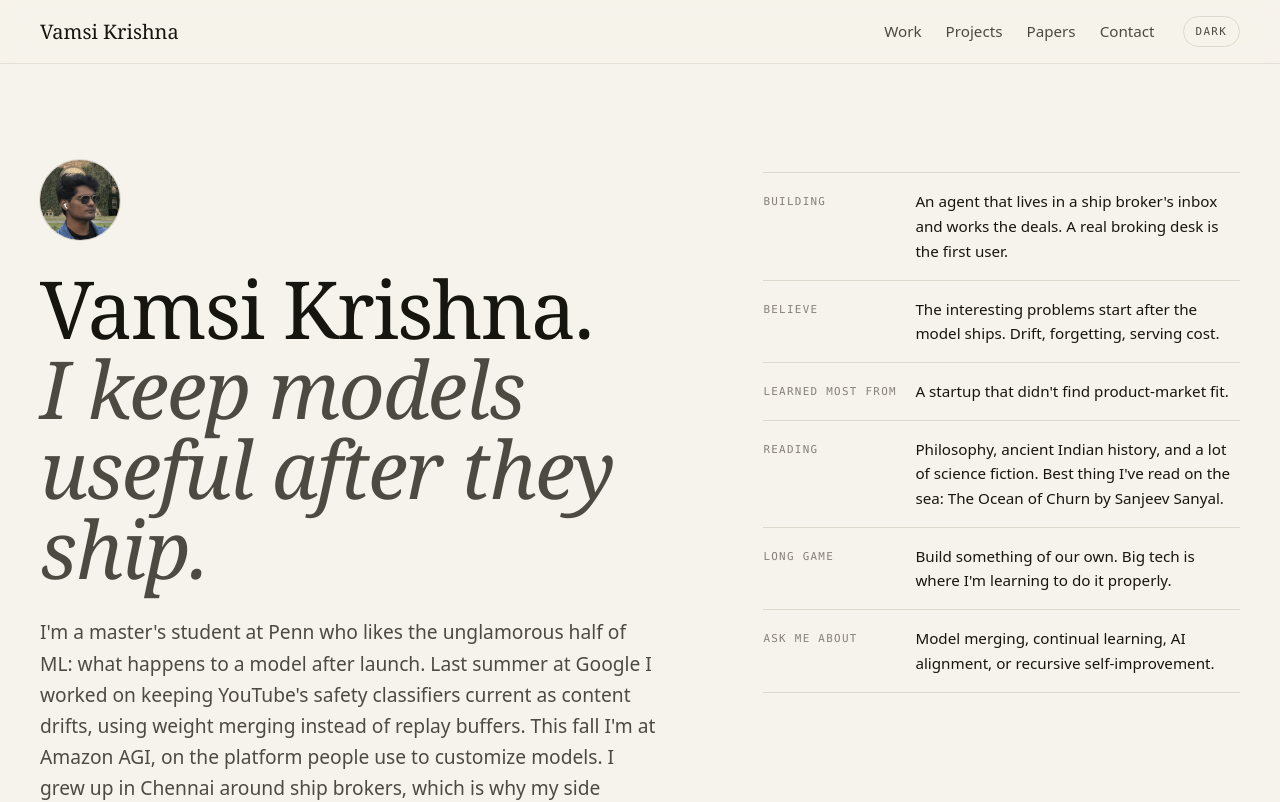
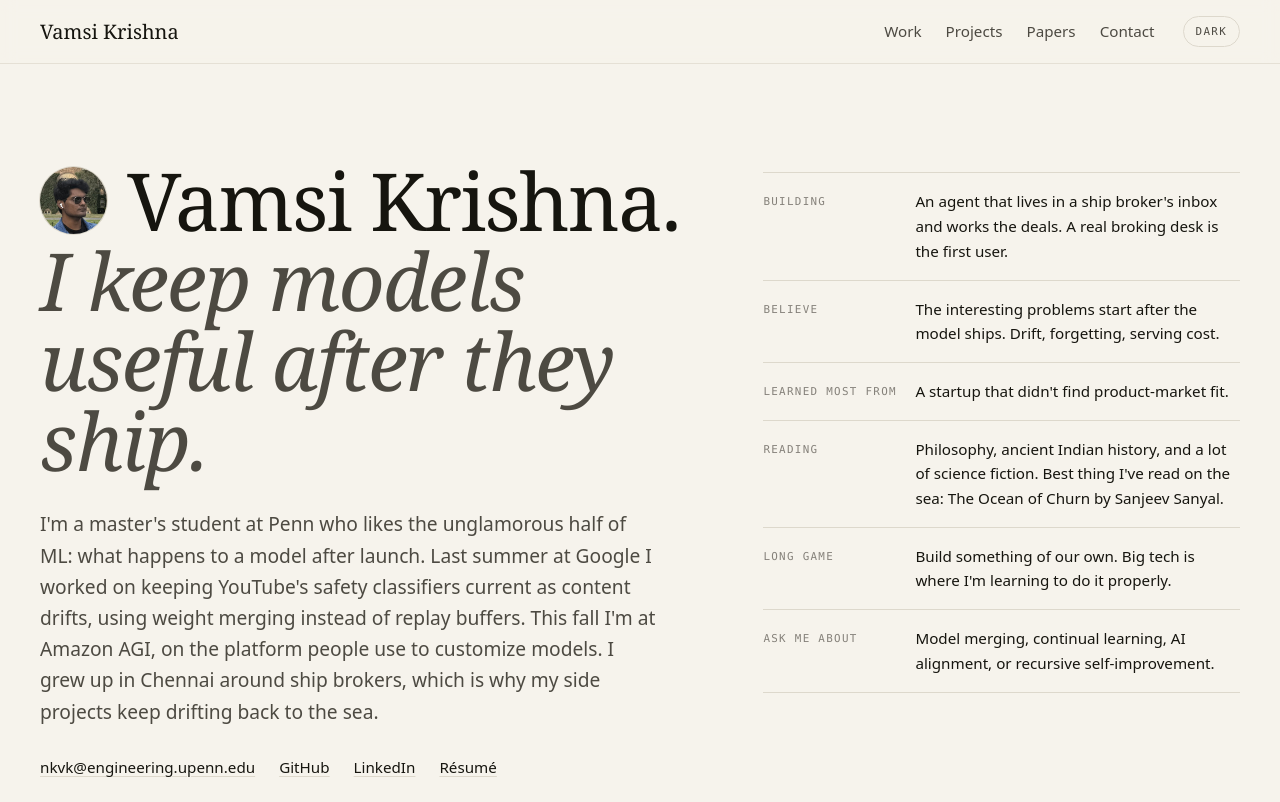
Before and after one commit to trishulam/portfolio, a Next.js app: page / in a window 1280 px wide. Shown: the top 802 px of the page. Built offline with nearby package versions, Linux system fonts and the light colour scheme; no server answers.

Commit message:
Avatar inline with the name

```diff
--- a/src/components/Hero.tsx
+++ b/src/components/Hero.tsx
@@ -5,17 +5,18 @@ export function Hero() {
   return (
     <section id="top" className="mx-auto w-full max-w-[1200px] px-5 sm:px-10 xl:px-0 grid gap-12 pt-16 pb-14 sm:pt-24 sm:pb-16 lg:grid-cols-[minmax(0,1.35fr)_minmax(0,1fr)] lg:items-start lg:gap-20">
       <div className="flex flex-col gap-7">
-        <Image
-          src="/avatar.jpg"
-          alt="Vamsi Krishna"
-          width={96}
-          height={96}
-          priority
-          className="h-16 w-16 rounded-full object-cover ring-1 ring-rule sm:h-20 sm:w-20"
-        />
         <h1 className="display text-[2.9rem] sm:text-6xl lg:text-[5rem]">
-          {site.name}.
-          <br />
+          <span className="flex items-center gap-4 sm:gap-5">
+            <Image
+              src="/avatar.jpg"
+              alt=""
+              width={120}
+              height={120}
+              priority
+              className="h-12 w-12 shrink-0 rounded-full object-cover ring-1 ring-rule sm:h-[3.4rem] sm:w-[3.4rem] lg:h-[4.2rem] lg:w-[4.2rem]"
+            />
+            <span>{site.name}.</span>
+          </span>
           <span className="italic text-ink-2">{site.tagline}</span>
         </h1>
         <p className="max-w-[620px] text-[1.1rem] leading-relaxed text-ink-2 sm:text-[1.2rem]">{site.intro}</p>
```
